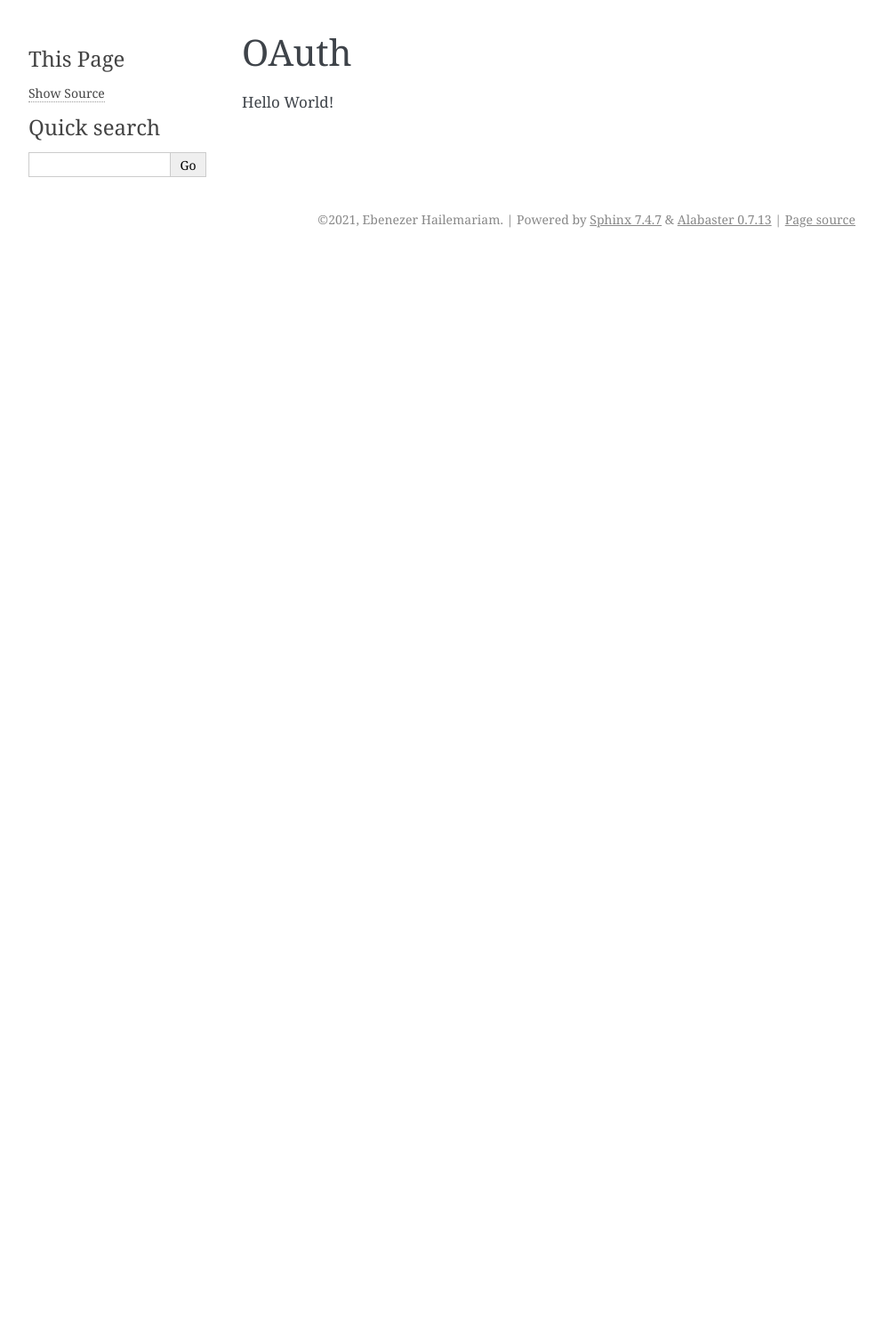
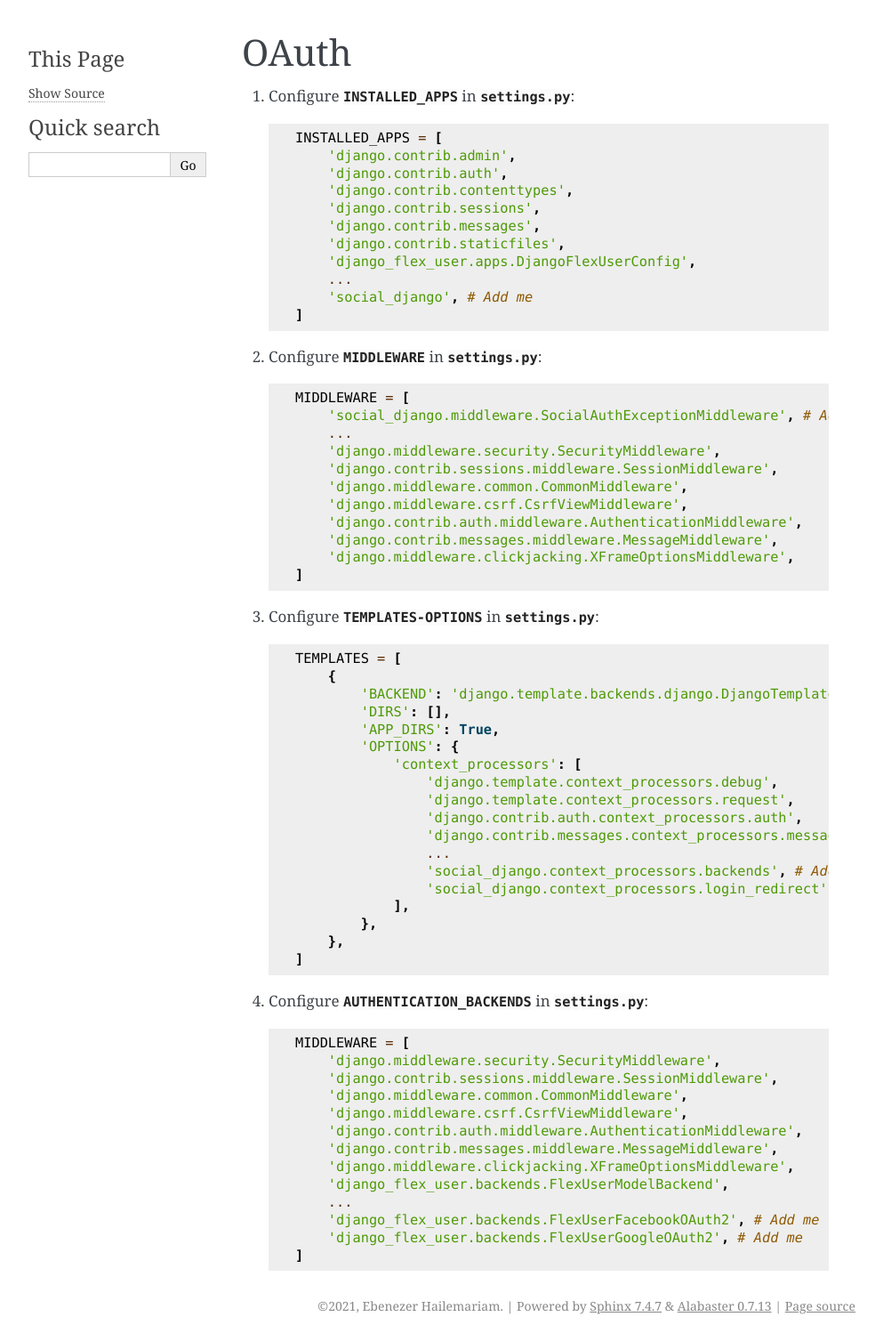
Before and after one commit to ebenh/django-flex-user, a Sphinx documentation site: the page built from docs/source/oauth.rst, in a window 1280 px wide. Shown: the whole page at 89% size, without its empty margins (148-1141 px from the left). Built offline with Sphinx 7.4.7, drawn with Linux system fonts in a browser that asks for light colours; before the commit the page ends 900 px from its top, so only the background shows below that.

Commit message:
Updating documentation

```diff
--- a/docs/source/oauth.rst
+++ b/docs/source/oauth.rst
@@ -1,4 +1,67 @@
 OAuth
 =====
 
-Hello World!
+#. Configure :setting:`INSTALLED_APPS` in :mod:`settings.py`::
+
+    INSTALLED_APPS = [
+        'django.contrib.admin',
+        'django.contrib.auth',
+        'django.contrib.contenttypes',
+        'django.contrib.sessions',
+        'django.contrib.messages',
+        'django.contrib.staticfiles',
+        'django_flex_user.apps.DjangoFlexUserConfig',
+        ...
+        'social_django', # Add me
+    ]
+
+#. Configure :setting:`MIDDLEWARE` in :mod:`settings.py`::
+
+    MIDDLEWARE = [
+        'social_django.middleware.SocialAuthExceptionMiddleware', # Add me
+        ...
+        'django.middleware.security.SecurityMiddleware',
+        'django.contrib.sessions.middleware.SessionMiddleware',
+        'django.middleware.common.CommonMiddleware',
+        'django.middleware.csrf.CsrfViewMiddleware',
+        'django.contrib.auth.middleware.AuthenticationMiddleware',
+        'django.contrib.messages.middleware.MessageMiddleware',
+        'django.middleware.clickjacking.XFrameOptionsMiddleware',
+    ]
+
+#. Configure :setting:`TEMPLATES-OPTIONS` in :mod:`settings.py`::
+
+    TEMPLATES = [
+        {
+            'BACKEND': 'django.template.backends.django.DjangoTemplates',
+            'DIRS': [],
+            'APP_DIRS': True,
+            'OPTIONS': {
+                'context_processors': [
+                    'django.template.context_processors.debug',
+                    'django.template.context_processors.request',
+                    'django.contrib.auth.context_processors.auth',
+                    'django.contrib.messages.context_processors.messages',
+                    ...
+                    'social_django.context_processors.backends', # Add me
+                    'social_django.context_processors.login_redirect', # Add me
+                ],
+            },
+        },
+    ]
+
+#. Configure :setting:`AUTHENTICATION_BACKENDS` in :mod:`settings.py`::
+
+    MIDDLEWARE = [
+        'django.middleware.security.SecurityMiddleware',
+        'django.contrib.sessions.middleware.SessionMiddleware',
+        'django.middleware.common.CommonMiddleware',
+        'django.middleware.csrf.CsrfViewMiddleware',
+        'django.contrib.auth.middleware.AuthenticationMiddleware',
+        'django.contrib.messages.middleware.MessageMiddleware',
+        'django.middleware.clickjacking.XFrameOptionsMiddleware',
+        'django_flex_user.backends.FlexUserModelBackend',
+        ...
+        'django_flex_user.backends.FlexUserFacebookOAuth2', # Add me
+        'django_flex_user.backends.FlexUserGoogleOAuth2', # Add me
+    ]
```
